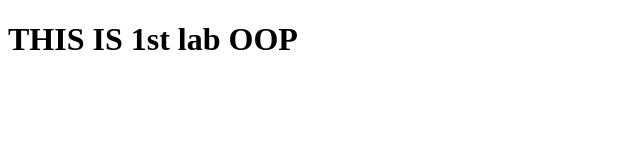
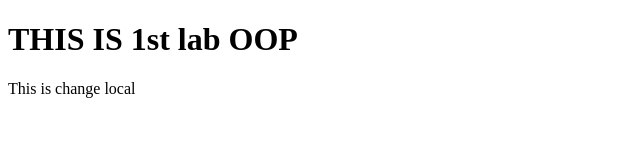
Before and after one commit to furikuuuri/1lab-4z, a plain HTML site: page index.html in a window 1280 px wide. Shown: the whole page, without its empty margins (0-640 px from the left). Drawn offline with Linux system fonts and the light colour scheme.

Commit message:
change on local rep

```diff
--- a/index.html
+++ b/index.html
@@ -6,5 +6,6 @@
 </head>
 <body>
 	<h1>THIS IS 1st lab OOP</h2>
+		<p>This is change local</p>
 </body>
 </html>
```
